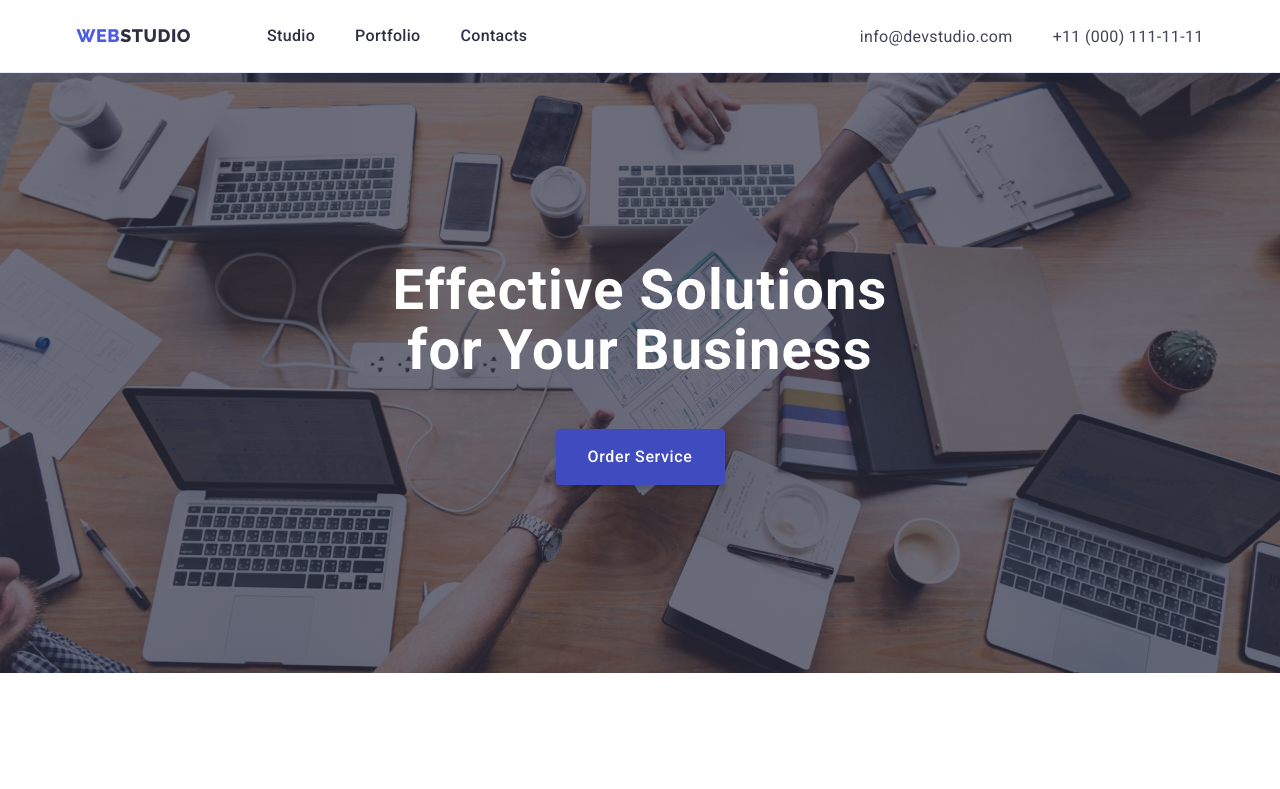
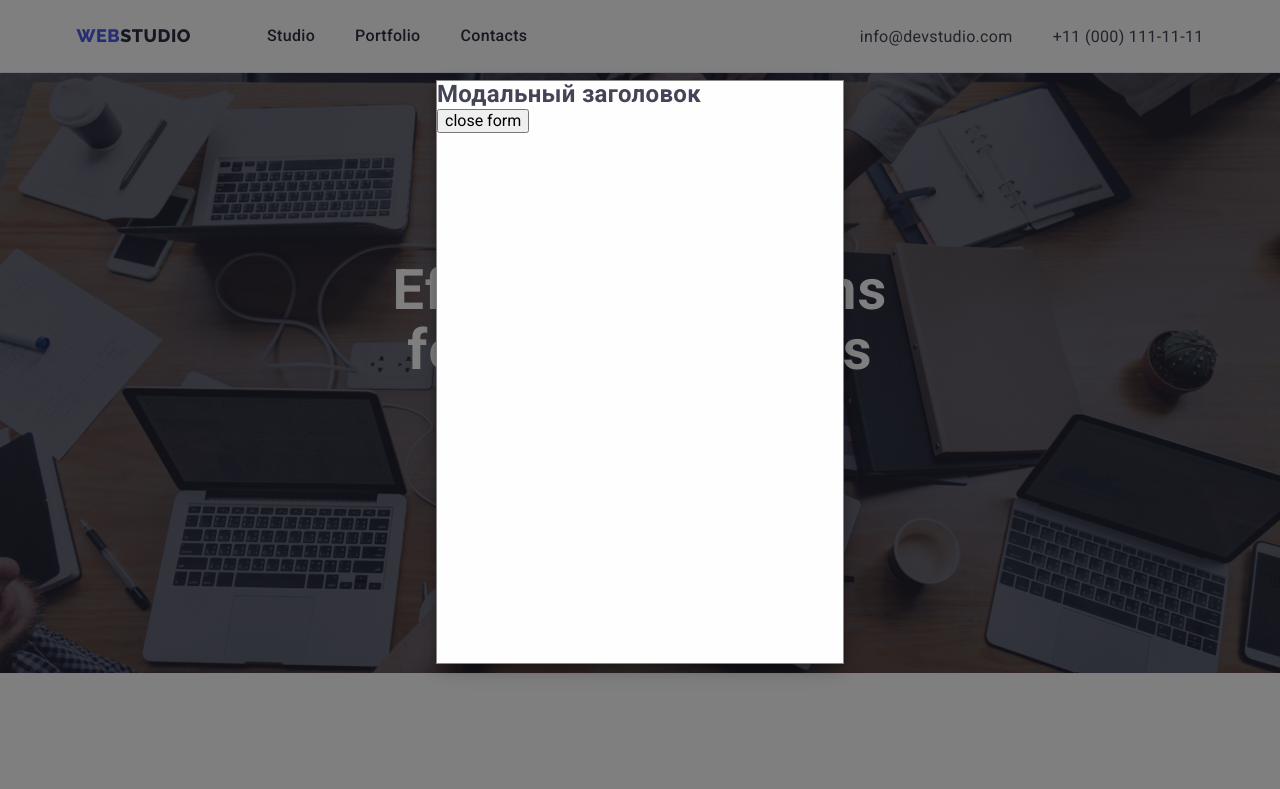
Before and after one commit to TarasLys/goit-markup-hw-04, a plain HTML site: page index.html in a window 1280 px wide. Both pictures are taken after a click on the button "Order Service". Shown: the top 789 px of the page. Drawn offline with nearby package versions, Linux system fonts and the light colour scheme.

Commit message:
modal form

```diff
--- a/css/styles.css
+++ b/css/styles.css
@@ -628,7 +628,7 @@ position: relative;
 
 .overlay {
     padding: 8px;
-    background-color: var(--iris-color);
+    background-color: rgba(77, 90, 229, 0.7);
     font-size: 16px;
     line-height: var(--heightp-line);
     letter-spacing: 0.02em;
@@ -655,3 +655,41 @@ position: relative;
     border-top: none;
 
 }
+
+/* ------------------------------------------------------------------------------------------------------------ */
+
+ .backdrop.is-hidden {
+    visibility: hidden;
+    opacity: 0;
+    pointer-events: none;
+    }
+
+
+
+
+ .backdrop {
+    position: fixed;
+    top: 0;
+    left: 0;
+    width: 100%;
+    height: 100%;
+    background-color: rgba(0, 0, 0, 0.5);
+    opacity: 1;
+    visibility: visible;
+    /* transition: opacity 250ms cubic-bezier(0.4, 0, 0.2, 1), visibility 250ms cubic-bezier(0.4, 0, 0.2, 1); */
+ }
+
+ .modal {
+     position: relative;
+     background-color: #fefefe;
+
+    margin-left: auto;
+    margin-right: auto;
+    margin-top: 80px;
+
+     border: 1px solid #888;
+    width: 408px;
+    height: 584px;
+     box-shadow: 0 4px 8px 0 rgba(0, 0, 0, 0.2), 0 6px 20px 0 rgba(0, 0, 0, 0.19);
+
+ }
--- a/index.html
+++ b/index.html
@@ -69,7 +69,19 @@
               >Effective Solutions <br />
               for Your Business</h1
             >
-            <button class="main-button" type="button">Order Service</button>
+            <button data-modal-open class="main-button" type="button">Order Service</button>
+
+            <!-- Модальный -->
+
+            <div data-modal class="backdrop is-hidden">
+              <div class="modal">
+                <!-- <form action=""> -->
+                <h2>Модальный заголовок</h2>
+
+                <button data-modal-close>close form</button>
+                <!-- </form> -->
+              </div>
+            </div>
           </div>
         </section>
         <!--features-->
@@ -452,5 +464,8 @@
         </div>
       </footer>
     </div>
+
+    <!-- Модальный -->
+    <script src="./modal.js"></script>
   </body>
 </html>
--- /dev/null
+++ b/modal.js
@@ -0,0 +1,14 @@
+(() => {
+  const refs = {
+    openModalBtn: document.querySelector("[data-modal-open]"),
+    closeModalBtn: document.querySelector("[data-modal-close]"),
+    modal: document.querySelector("[data-modal]"),
+  };
+
+  refs.openModalBtn.addEventListener("click", toggleModal);
+  refs.closeModalBtn.addEventListener("click", toggleModal);
+
+  function toggleModal() {
+    refs.modal.classList.toggle("is-hidden");
+  }
+})();
```
Also changed, not shown: data-modal.html (added, +21 -0 lines), images/svg/button close.svg (added).
